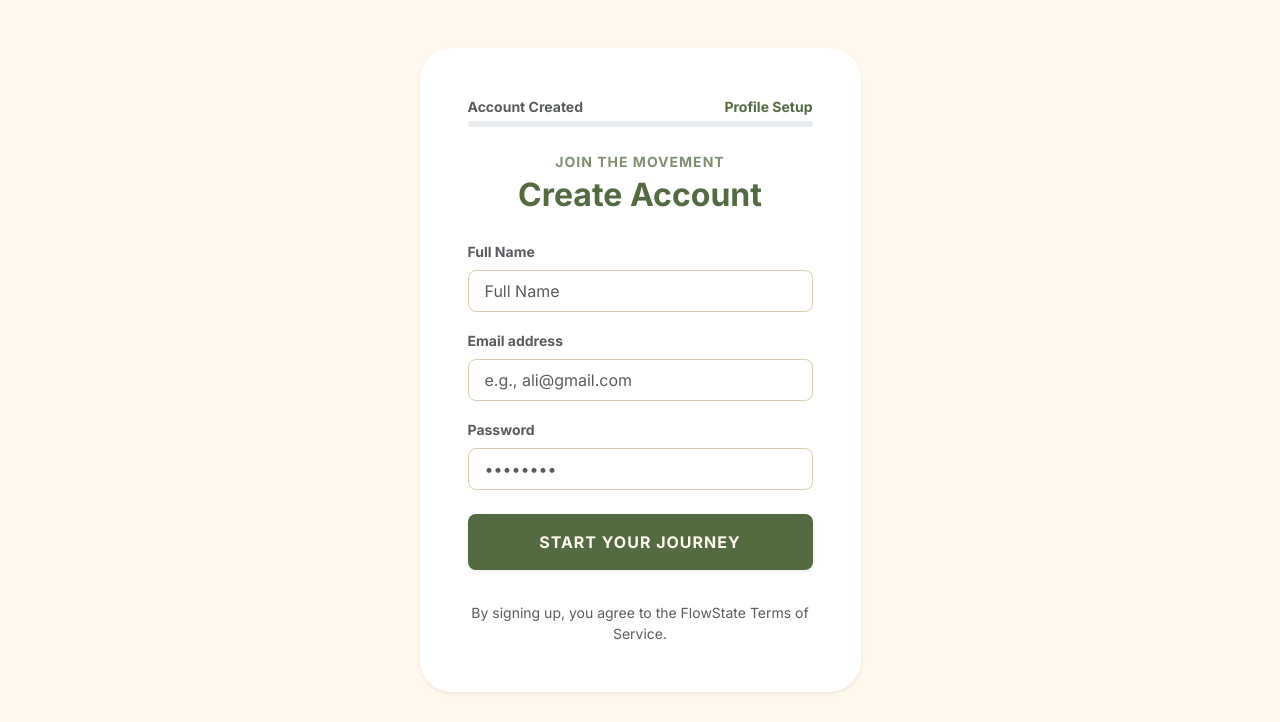
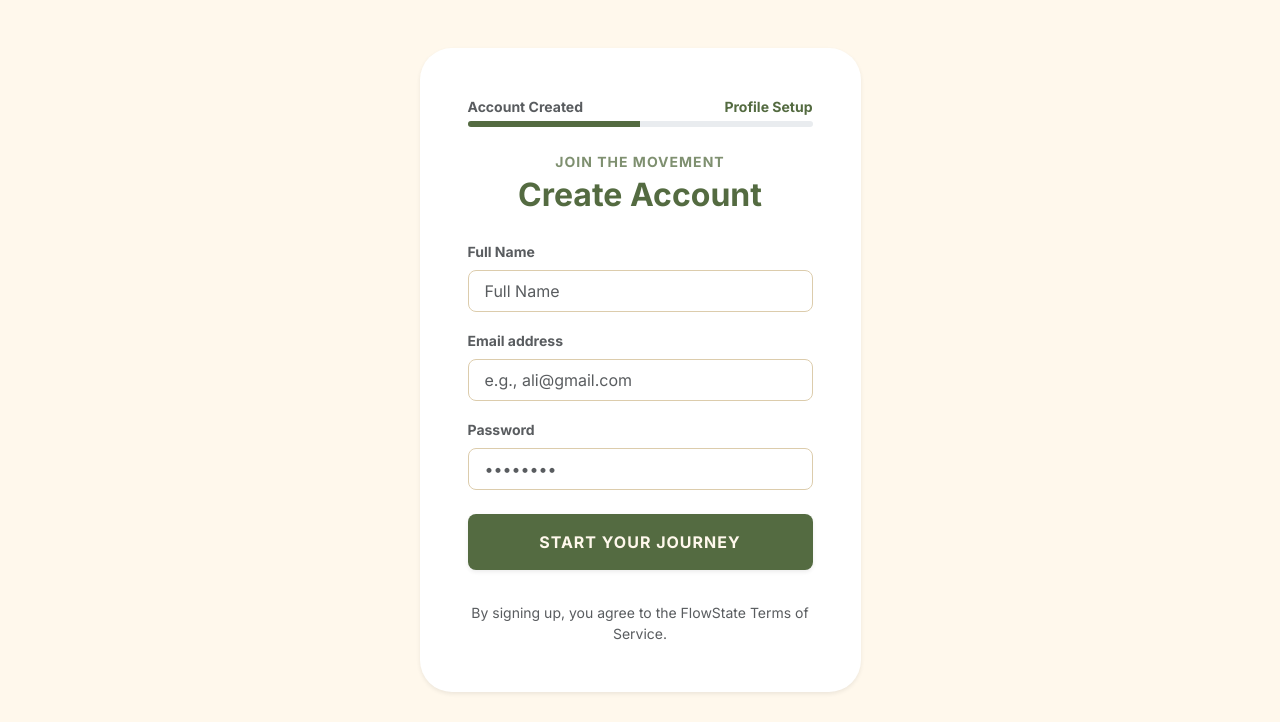
Before and after one commit to bentoplox/WebProgPalingSeronok_Health-and-Fitness-Tracker, a website: page Frontend/html/signup.html in a window 1280 px wide. Shown: the part 78-800 px from the top of the page. Drawn offline with nearby package versions, Linux system fonts and the light colour scheme; a web font is replaced by a local one.

Commit message:
Update sign up page

```diff
--- a/Frontend/html/signup.html
+++ b/Frontend/html/signup.html
@@ -68,7 +68,7 @@
                                 <span class="text-olive">Profile Setup</span>
                             </div>
                             <div class="progress" style="height: 6px;">
-                                <div class="progress-bar" role="progressbar" style="width: 0%; background-color: var(--color-olive, #889675);" aria-valuenow="0" aria-valuemin="0" aria-valuemax="100"></div>
+                                <div class="progress-bar" role="progressbar" style="width: 50%; background-color: var(--color-olive, #889675);" aria-valuenow="50" aria-valuemin="0" aria-valuemax="100"></div>
                             </div>
                         </div>
 
```
